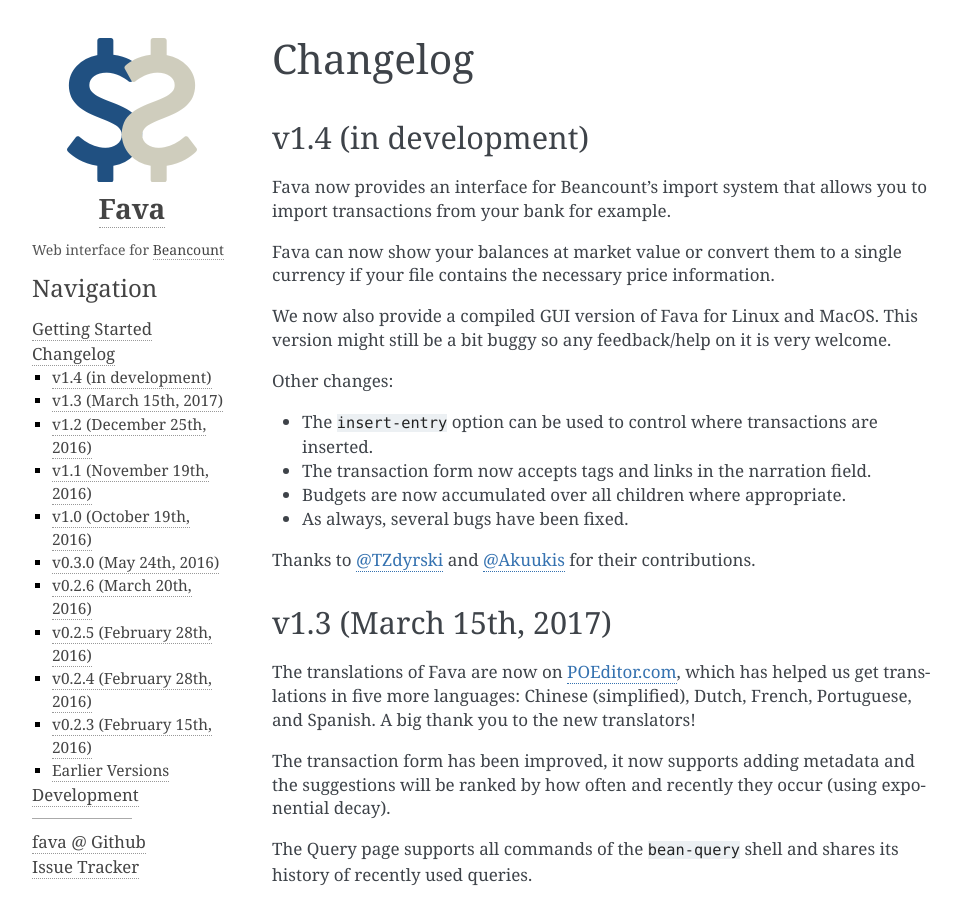
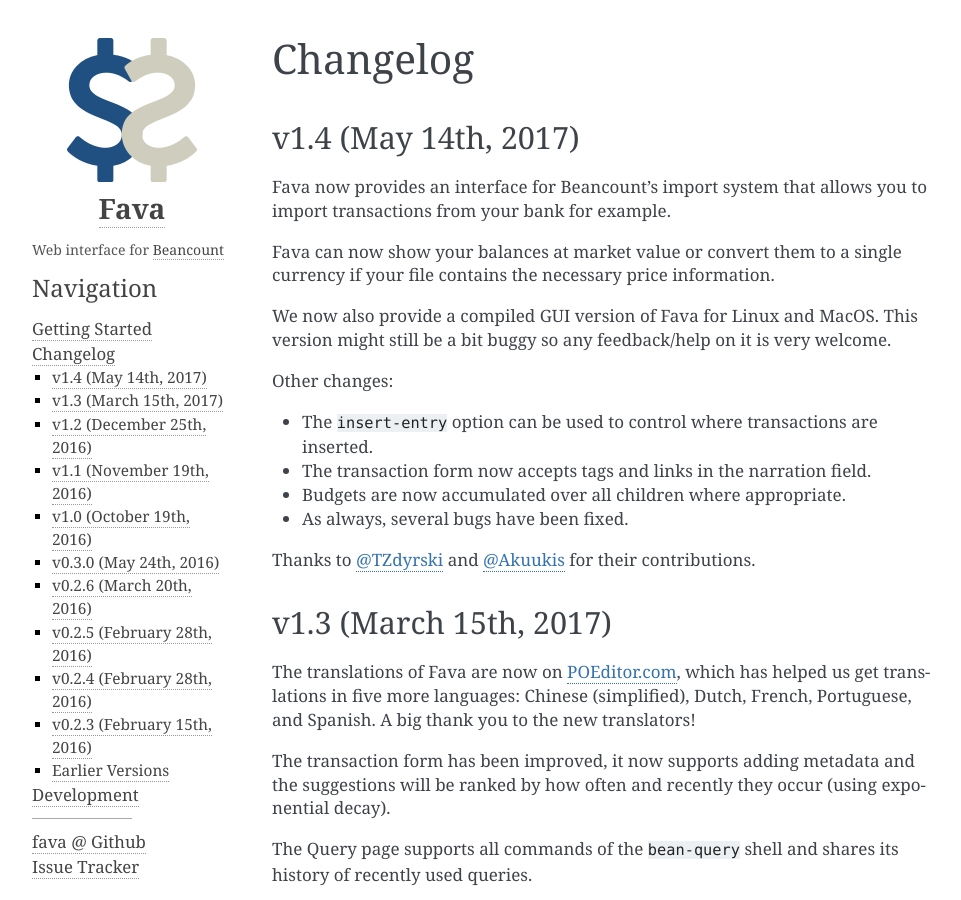
Before and after one commit to beancount/fava, a Sphinx documentation site: the page built from docs/changelog.rst, in a window 1280 px wide and 900 px high. Shown: the whole window, without its empty margins (148-1109 px from the left). Built offline with Sphinx 7.4.7, drawn with Linux system fonts in a browser that asks for light colours.

```diff
--- a/docs/changelog.rst
+++ b/docs/changelog.rst
@@ -1,7 +1,7 @@
 Changelog
 =========
 
-v1.4 (in development)
+v1.4 (May 14th, 2017)
 ---------------------
 
 Fava now provides an interface for Beancount's import system that allows you to
--- a/fava/__init__.py
+++ b/fava/__init__.py
@@ -12,4 +12,4 @@
     limitations under the License.
 """
 
-__version__ = '1.4-dev'
+__version__ = '1.4'
```
